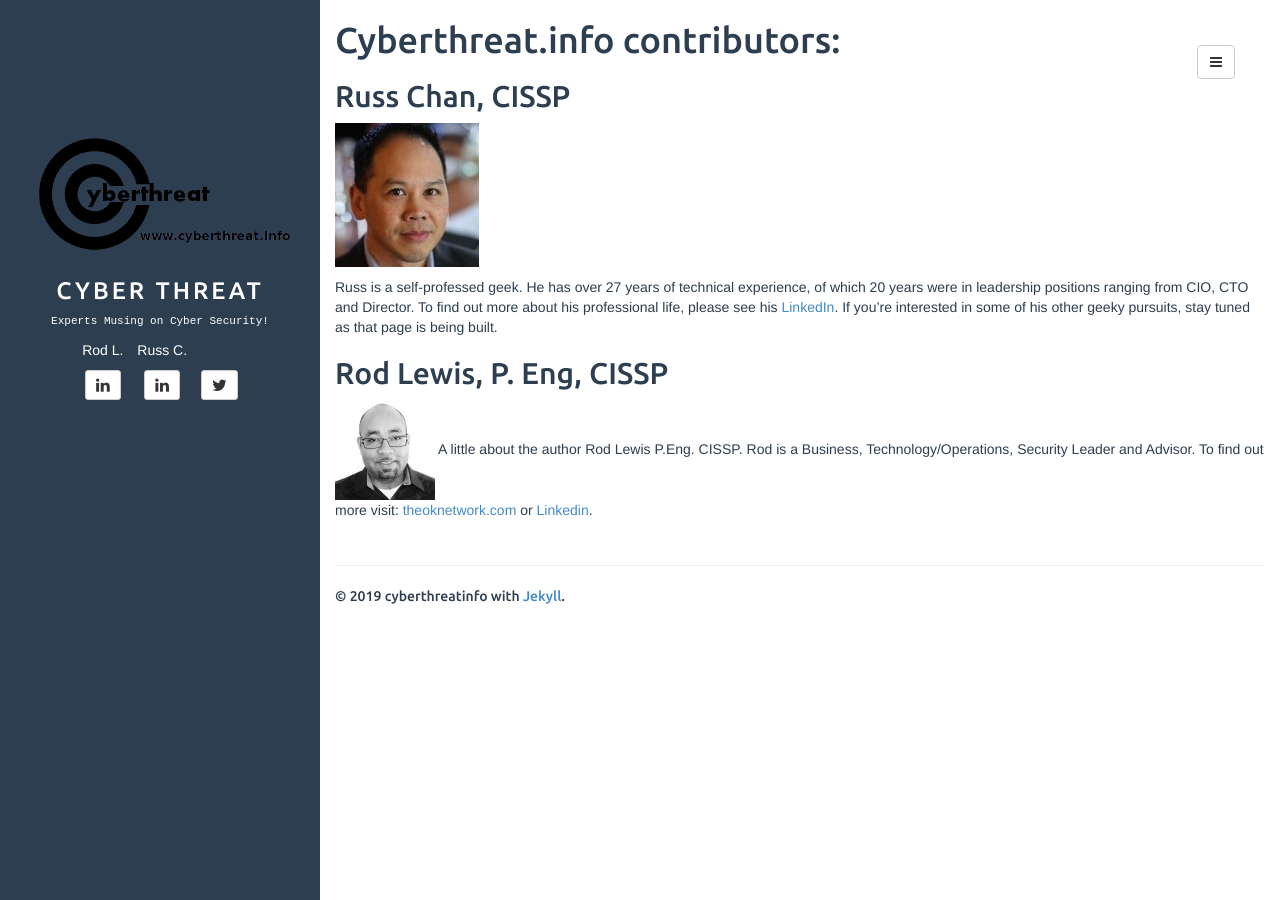
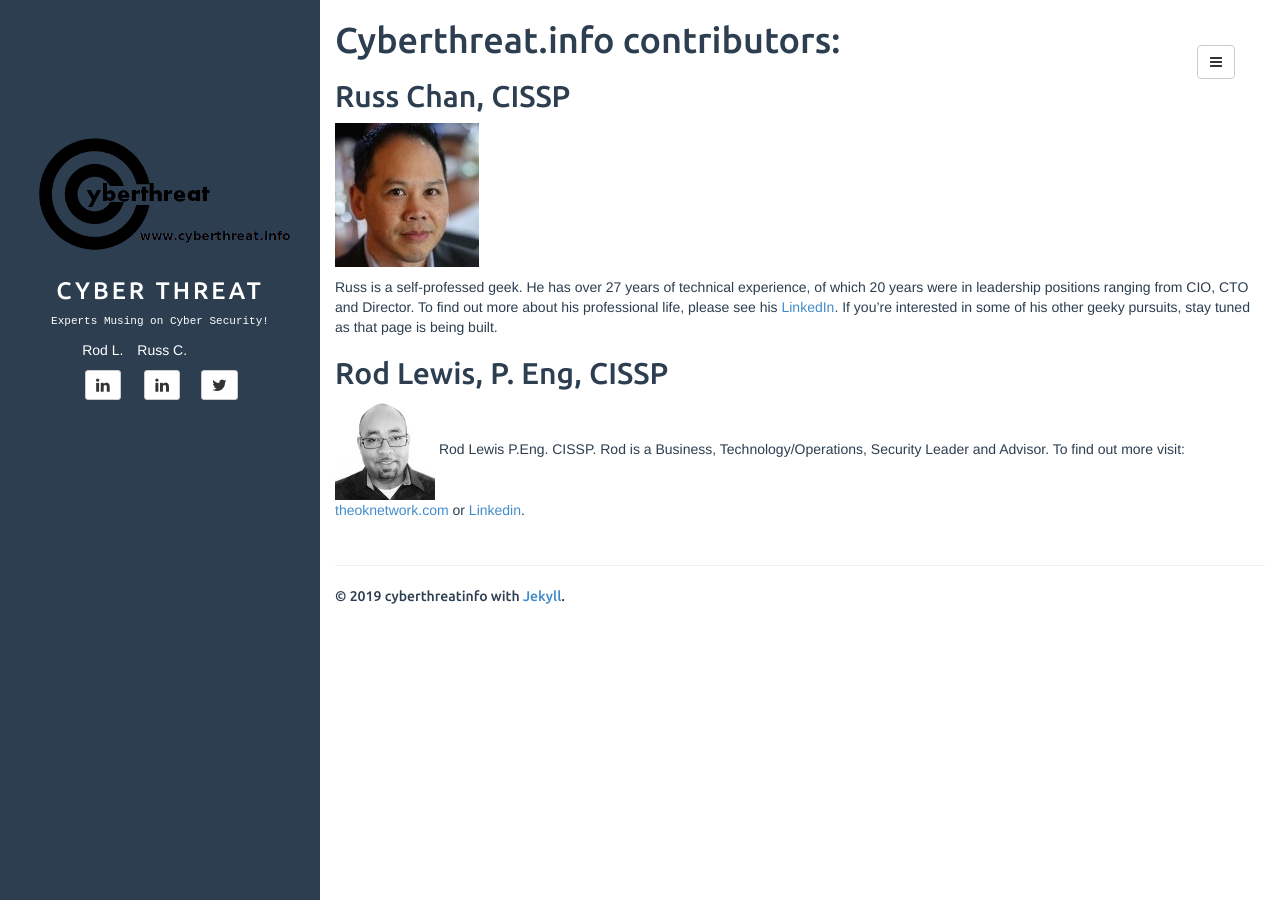
Before and after one commit to cyberthreatinfo/cyberthreatinfo.github.io, a Jekyll site: the page built from about/index.md, in a window 1280 px wide. Built offline with Jekyll 4.4.1, drawn with Linux system fonts in a browser that asks for light colours.

Commit message:
Update index.md

```diff
--- a/about/index.md
+++ b/about/index.md
@@ -22,6 +22,6 @@ is being built.
 ## Rod Lewis, P. Eng, CISSP
 
 ![Rod Lewis](/images/rod.jpg)
-A little about the author Rod Lewis P.Eng. CISSP. Rod is a Business,
-Technology/Operations, Security Leader and Advisor. To find out more
+Rod Lewis P.Eng. CISSP.
+Rod is a Business, Technology/Operations, Security Leader and Advisor. To find out more
 visit: [theoknetwork.com](http://theoknetwork.com) or [Linkedin](https://www.linkedin.com/in/rod-lewis-919b441/).
```
